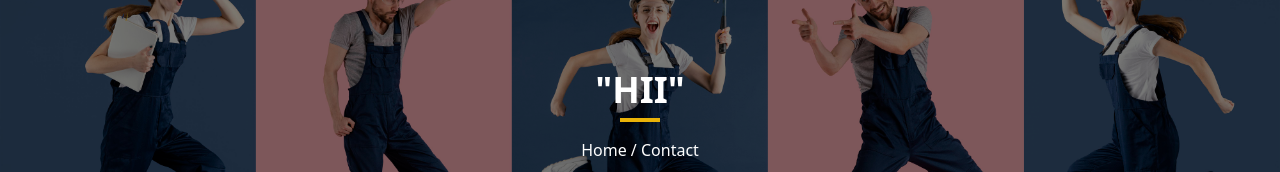
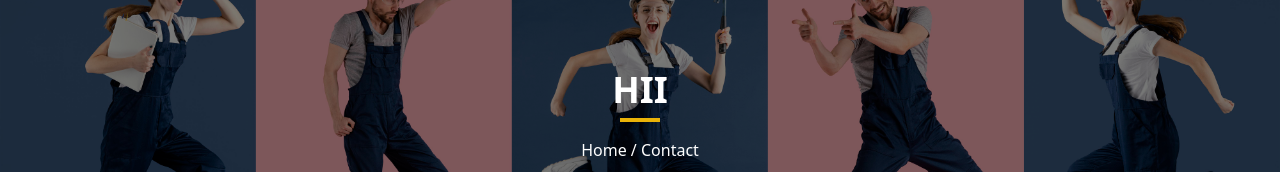
Before and after one commit to AbdulMuhaim/Rima-Zone, a Next.js app: page /contact in a window 1280 px wide. Shown: the part 120-292 px from the top of the page. Built offline with nearby package versions, Linux system fonts and the light colour scheme.

Commit message:
es lint error solved

```diff
--- a/app/page.tsx
+++ b/app/page.tsx
@@ -230,7 +230,6 @@ export default function Home() {
                     {card.description}
                   </p>
                   <a
-                    href="#"
                     className="block mt-4 text-xs  text-yellow-400 hover:text-white font-semibold opacity-0 transform translate-y-10 transition-all duration-500 ease-in-out group-hover:translate-y-[-20px] group-hover:opacity-100"
                   >
                     READ MORE
--- a/components/UI/CommonBg.jsx
+++ b/components/UI/CommonBg.jsx
@@ -37,7 +37,7 @@ function CommonBg() {
       {/* Content (optional) */}
       <div className="relative z-10  flex flex-col items-center justify-center h-full ">
         <h2 className="text-4xl text-white font-sans font-bold uppercase relative inline-block">
-          "hii"
+          hii
           <span className="block h-1 w-10 bg-yellow-500 mx-auto mt-2"></span>
         </h2>{" "}
         <div className="breadcrumbs mt-4">
```
